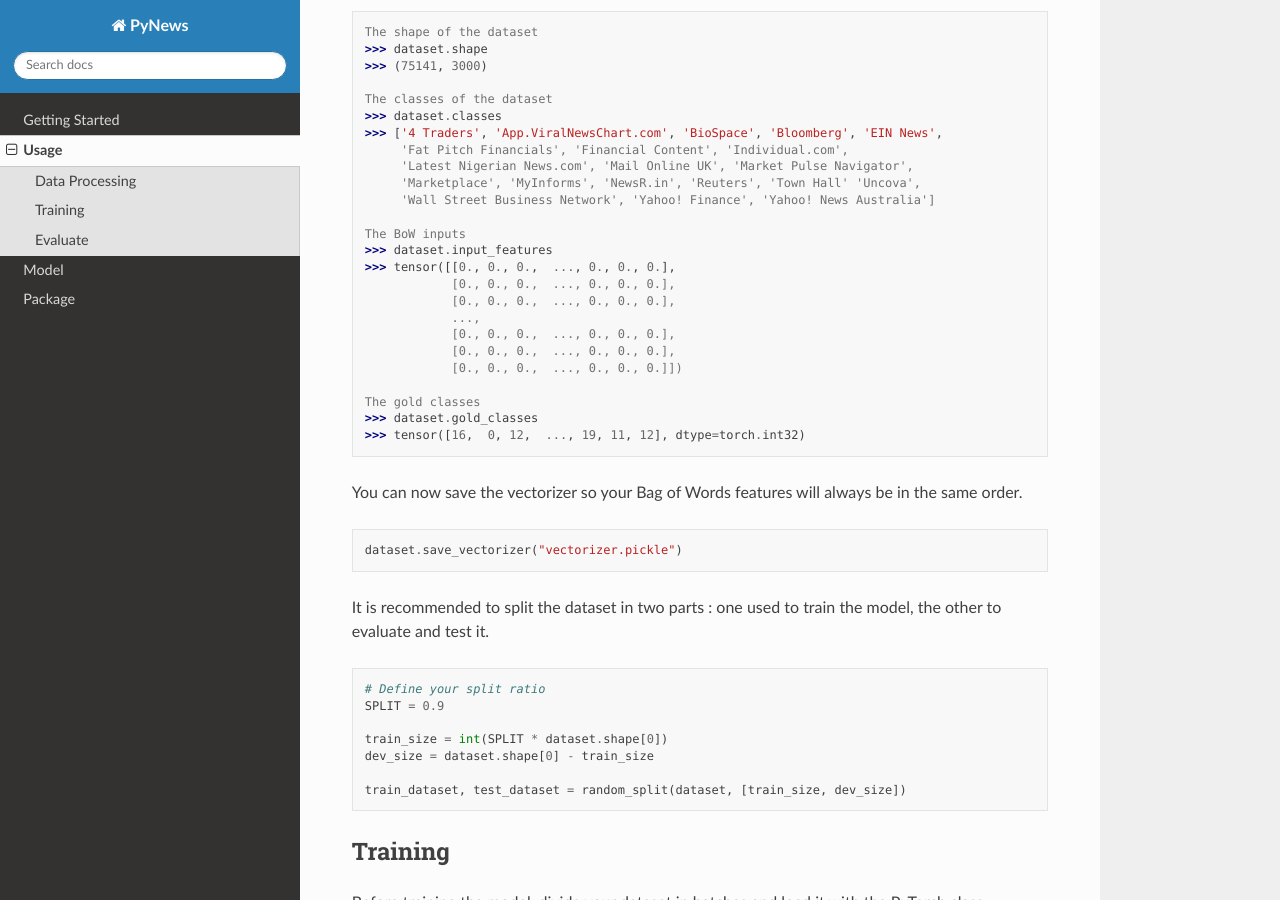
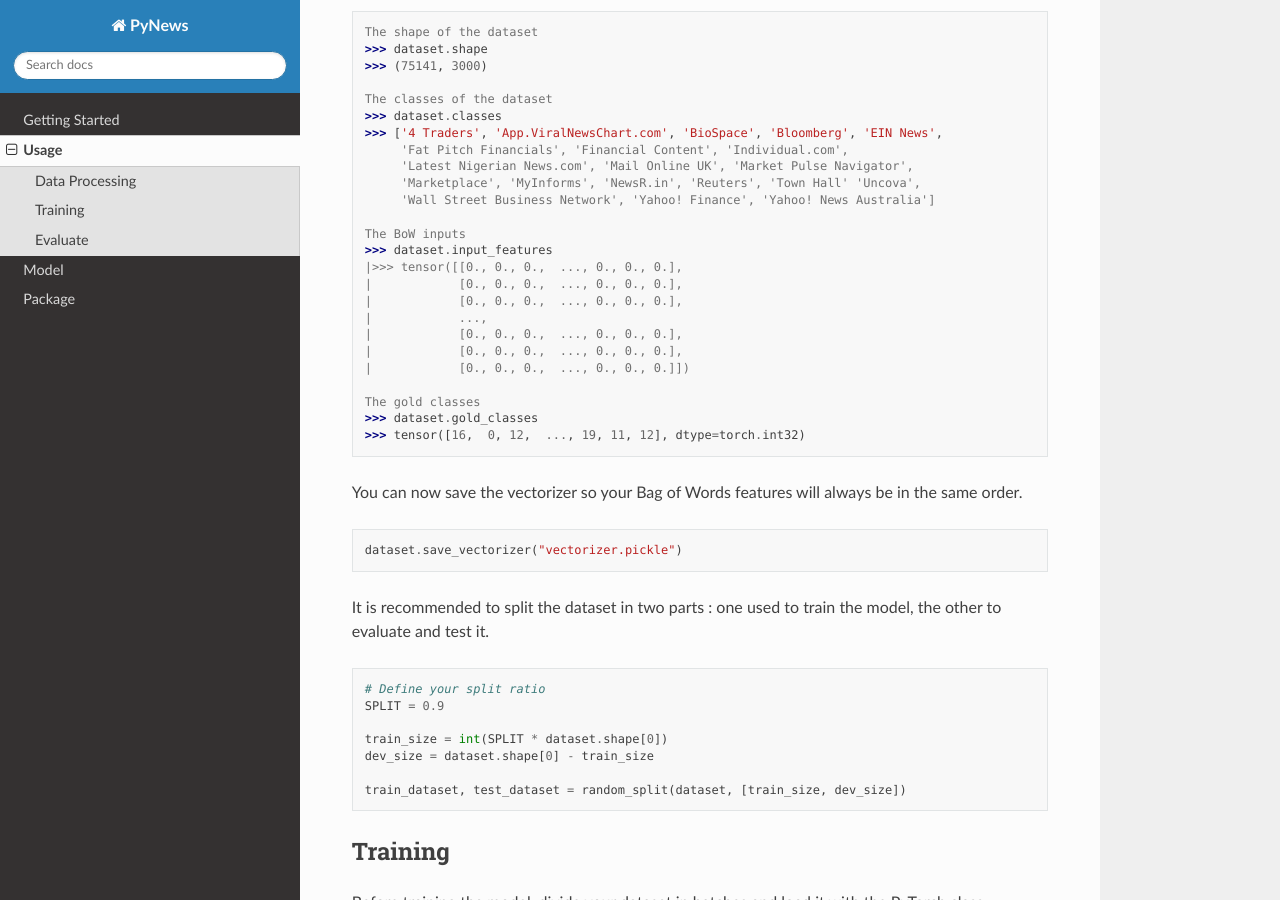
Before and after one commit to arthurdjn/pynews, a Sphinx documentation site: the page built from docs/pages/usage.rst, in a window 1280 px wide and 900 px high, scrolled down 790 px. Built offline with Sphinx 7.4.7 and the Read the Docs theme 2.0.0, drawn with Linux system fonts in a browser that asks for light colours.

Commit message:
docs sphinx

```diff
--- a/docs/pages/usage.rst
+++ b/docs/pages/usage.rst
@@ -51,13 +51,13 @@ You can have access to the documents informations from the attributes of the New
 
     The BoW inputs
     >>> dataset.input_features
-    >>> tensor([[0., 0., 0.,  ..., 0., 0., 0.],
-                [0., 0., 0.,  ..., 0., 0., 0.],
-                [0., 0., 0.,  ..., 0., 0., 0.],
-                ...,
-                [0., 0., 0.,  ..., 0., 0., 0.],
-                [0., 0., 0.,  ..., 0., 0., 0.],
-                [0., 0., 0.,  ..., 0., 0., 0.]])
+    |>>> tensor([[0., 0., 0.,  ..., 0., 0., 0.],
+    |            [0., 0., 0.,  ..., 0., 0., 0.],
+    |            [0., 0., 0.,  ..., 0., 0., 0.],
+    |            ...,
+    |            [0., 0., 0.,  ..., 0., 0., 0.],
+    |            [0., 0., 0.,  ..., 0., 0., 0.],
+    |            [0., 0., 0.,  ..., 0., 0., 0.]])
 
     The gold classes
     >>> dataset.gold_classes
```
